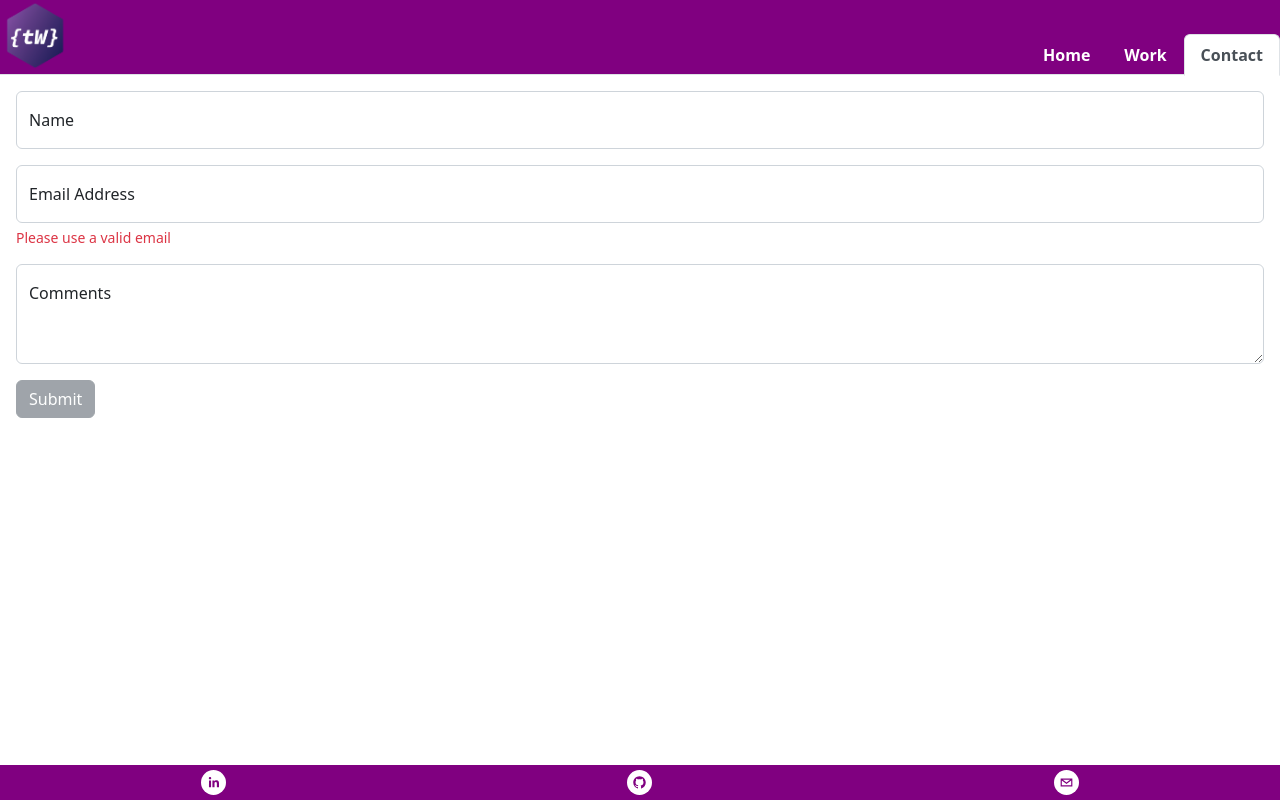
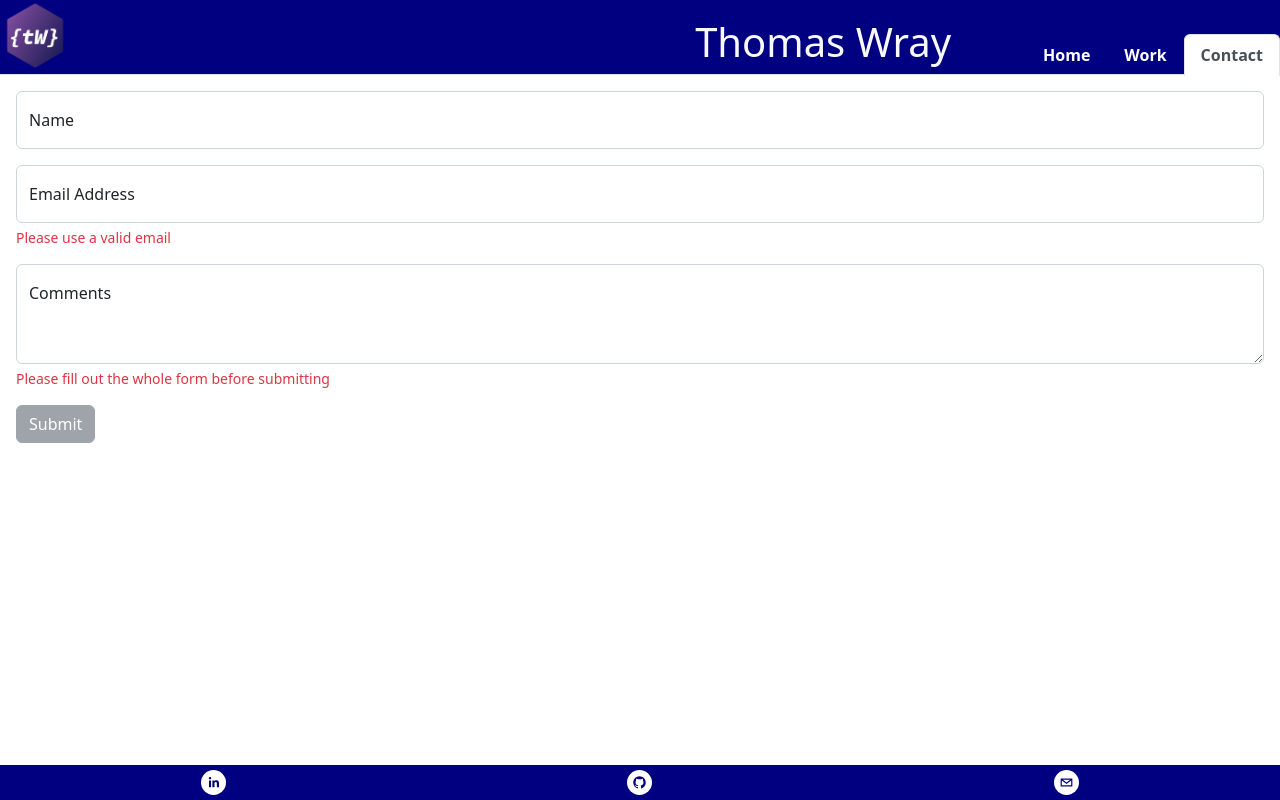
Before and after one commit to Twray95/myPortfolio, a React (Create React App) app in the folder reactportfolio/: page /Contact in a window 1280 px wide. Built offline with nearby package versions, Linux system fonts and the light colour scheme.

Commit message:
worked on homepage

```diff
--- a/reactportfolio/src/App.css
+++ b/reactportfolio/src/App.css
@@ -8,13 +8,13 @@ body {
   width: 100%;
   height: 35px;
   bottom: 0;
-  background-color: purple;
+  background-color: navy;
   color: white;
 }
 
 .Navigation {
   justify-content: end;
-  background-color: purple;
+  background-color: navy;
 }
 
 .Navigation div a {
@@ -32,17 +32,24 @@ body {
 }
 
 .logo {
-  width: 70px;
-  height: 70px;
   position: absolute;
 }
 
+.logoImage {
+  width: 70px;
+  height: 70px;
+}
+
+.Name {
+  margin-right: 75px;
+}
+
 .card-body div a {
-  background-color: purple;
+  background-color: navy;
   border-color: black;
 }
 
 .card-body a {
-  background-color: purple;
+  background-color: navy;
   border-color: black;
 }
--- a/reactportfolio/src/components/Footer.js
+++ b/reactportfolio/src/components/Footer.js
@@ -1,5 +1,5 @@
 import React from "react";
-import { SocialIcon, socialIcon } from "react-social-icons";
+import { SocialIcon } from "react-social-icons";
 
 function Footer() {
   return (
@@ -9,6 +9,7 @@ function Footer() {
           url="https://www.linkedin.com/in/thomas-wray/"
           bgColor="#FFFFFF"
           style={{ height: 25, width: 25 }}
+          target="_blank"
         />
         <SocialIcon
           url="https://github.com/Twray95"
@@ -20,6 +21,7 @@ function Footer() {
           network="email"
           bgColor="#FFFFFF"
           style={{ height: 25, width: 25 }}
+          target="_blank"
         />
       </div>
     </>
--- a/reactportfolio/src/components/NavTabs.js
+++ b/reactportfolio/src/components/NavTabs.js
@@ -5,8 +5,12 @@ import Nav from "react-bootstrap/Nav";
 function NavTabs() {
   return (
     <div className="navContainer">
-      <img src="./logo.png" className="logo" />
+      <div className="logo">
+        <img src="./logo.png" alt="logo " className="logoImage" />
+      </div>
+
       <Nav variant="tabs light" className="Navigation h-100 align-items-end">
+        <h1 className="text-light Name">Thomas Wray</h1>
         <Nav.Item>
           <LinkContainer to="/">
             <Nav.Link eventKey="/home">Home</Nav.Link>
--- a/reactportfolio/src/pages/Contact.js
+++ b/reactportfolio/src/pages/Contact.js
@@ -87,6 +87,9 @@ function Contact() {
               value={formState.text}
             />
           </FloatingLabel>
+          <Form.Text className="text-danger">
+            {isFilled ? "" : "Please fill out the whole form before submitting"}
+          </Form.Text>
         </Form.Group>
         {isFilled ? (
           <Button variant="primary" type="submit" onClick={handleShow}>
```
